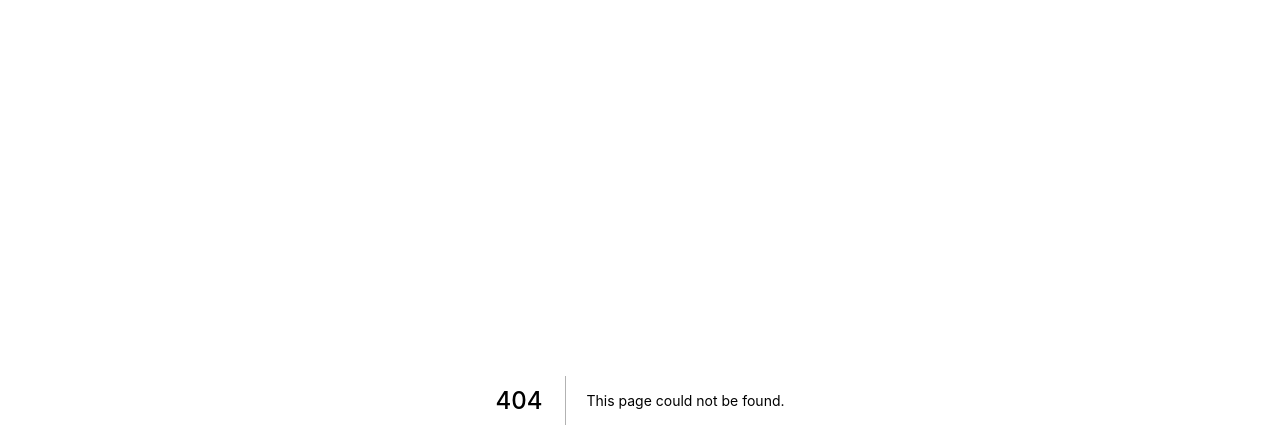
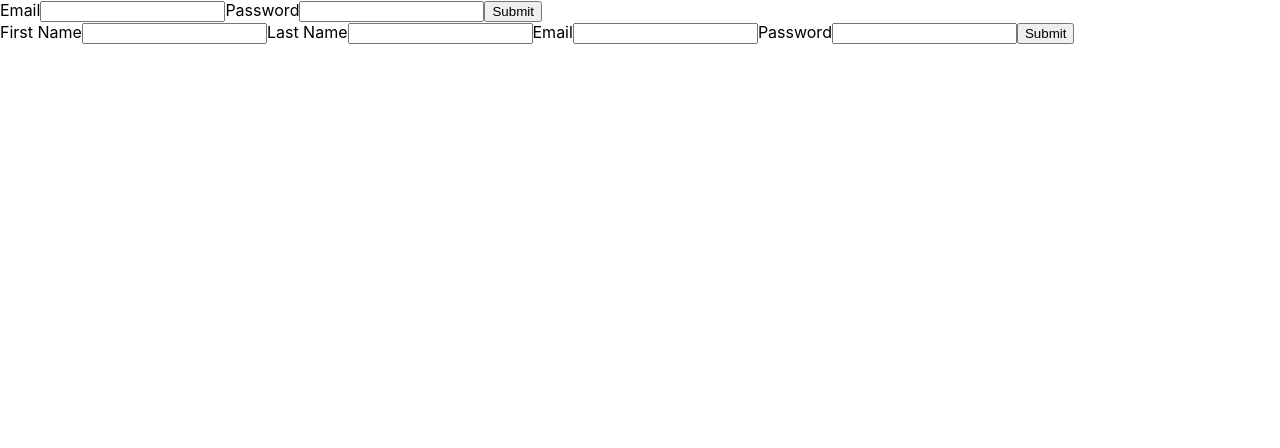
Before and after one commit to nathSierra/tata-todo, a Next.js app: page /login in a window 1280 px wide. Before the commit this address had no page. Shown: the top 448 px of the page. Built offline with nearby package versions, Linux system fonts and the light colour scheme.

Commit message:
feat: uses context api for login

```diff
--- a/common/components/TaskForm/TaskForm.tsx
+++ b/common/components/LoginForm/LoginForm.tsx
@@ -1,35 +1,33 @@
 import React from "react";
 import { Formik, Field, Form, ErrorMessage } from "formik";
-import { Itask } from "../Task/Task";
-
-type Iprops = {
-    task: Itask | null;
-    saveTask: (task: Itask) => void;
-}
+import {Iuser} from '../../models';
 
 
 
-export const initialTask: Itask = {name: '', difficulty: 0, id: '', isCompleted: false, description: ""};
 
-export default function TaskForm(props: Iprops) {
-    const {task, saveTask} = props;
+
+export const initialUser: Iuser = {firstName: '', lastName: '', id: '', email: '', groupID: '', password: ''};
+
+export default function LoginForm() {
+    // const {task, saveTask} = props;
 
   return (
       <Formik
        enableReinitialize
-       initialValues={task || initialTask}
+       initialValues={initialUser}
        onSubmit={(values, { setSubmitting }) => {
          console.info(values);
-         saveTask(values)
          setSubmitting(false);
        }}
      >
        {({ isSubmitting }) => (
          <Form>
-           <Field type="text" name="name" />
            {/* <ErrorMessage name="email" component="div" /> */}
-           <Field type="number" name="difficulty" />
-           <Field type="text" name="description" />
+           <label htmlFor="email">Email</label>
+           <Field type="text" name="email" />
+           <label htmlFor="password">Password</label>
+           <Field type="password" name="password" />
+
            {/* <ErrorMessage name="password" component="div" /> */}
            <button type="submit" disabled={isSubmitting}>
              Submit
--- /dev/null
+++ b/common/components/LoginForm/SignUpForm.tsx
@@ -0,0 +1,43 @@
+import React from "react";
+import { Formik, Field, Form, ErrorMessage } from "formik";
+import {Iuser} from '../../models';
+
+
+
+
+
+export const initialUser: Iuser = {firstName: '', lastName: '', id: '', email: '', groupID: '', password: ''};
+
+export default function SignUpForm() {
+    // const {task, saveTask} = props;
+
+  return (
+      <Formik
+       enableReinitialize
+       initialValues={initialUser}
+       onSubmit={(values, { setSubmitting }) => {
+         console.info(values);
+         setSubmitting(false);
+       }}
+     >
+       {({ isSubmitting }) => (
+         <Form>
+          <label htmlFor="firstName">First Name</label>
+           <Field type="text" name="firstName" />
+           {/* <ErrorMessage name="email" component="div" /> */}
+          <label htmlFor="lastName">Last Name</label>
+           <Field type="text" name="lastName" />
+          <label htmlFor="email">Email</label>
+           <Field type="text" name="email" />
+          <label htmlFor="password">Password</label>
+           <Field type="password" name="password" />
+
+           {/* <ErrorMessage name="password" component="div" /> */}
+           <button type="submit" disabled={isSubmitting}>
+             Submit
+           </button>
+         </Form>
+       )}
+     </Formik>
+  );
+}
--- a/common/components/Task/Task.tsx
+++ b/common/components/Task/TaskForm/Task.tsx
@@ -1,5 +1,5 @@
 import React from 'react'
-import { IbaseObject } from '../../models';
+import { IbaseObject } from '../../../models';
 
 export interface Itask extends IbaseObject {
     name: string;
--- a/common/components/TaskList/TaskList.tsx
+++ b/common/components/Task/TaskList/TaskList.tsx
@@ -1,11 +1,11 @@
 import React from 'react'
-import { Task, Itask } from '../Task/Task'
+import { Task, Itask } from '../TaskForm/Task'
 
 
 type Iprops = {
     tasks: Itask[];
     setSelectedTask: (task: Itask) => void;
-    onDelete: (id: number) => void;
+    onDelete: (id: string) => void;
 }
 
 
--- /dev/null
+++ b/common/contexts/authContext.tsx
@@ -0,0 +1,58 @@
+import { createContext, ReactNode, useContext, useState } from "react";
+import { Iuser } from "../models";
+
+type authContextType = {
+    user: Iuser | null;
+    login: () => void;
+    logout: () => void;
+};
+
+const authContextDefaultValues: authContextType = {
+    user: null,
+    login: () => {},
+    logout: () => {},
+};
+
+const AuthContext = createContext<authContextType>(authContextDefaultValues);
+
+export function useAuth() {
+    return useContext(AuthContext);
+}
+
+type Props = {
+    children: ReactNode;
+};
+
+const NathanUser = {
+  firstName: 'Nathan',
+  lastName: 'Sierra',
+  email: 'email.tail',
+  id: '1',
+
+}
+
+export function AuthProvider({ children }: Props) {
+      const [user, setUser] = useState<Iuser | null>(null);
+
+    const login = () => {
+        setUser(NathanUser);
+    };
+
+    const logout = () => {
+        setUser(null);
+    };
+
+    const value = {
+        user,
+        login,
+        logout,
+    };
+
+    return (
+        <>
+            <AuthContext.Provider value={value}>
+                {children}
+            </AuthContext.Provider>
+        </>
+    );
+}
--- a/pages/_app.tsx
+++ b/pages/_app.tsx
@@ -1,7 +1,10 @@
 import '../styles/globals.css'
 import type { AppProps } from 'next/app'
+import { AuthProvider } from '../common/contexts/authContext';
 
 function MyApp({ Component, pageProps }: AppProps) {
-  return <Component {...pageProps} />
+  return (<AuthProvider>
+                <Component {...pageProps} />
+            </AuthProvider>);
 }
 export default MyApp
--- /dev/null
+++ b/pages/_document.js
@@ -0,0 +1,20 @@
+import Document, { Html, Head, Main, NextScript } from 'next/document'
+
+class MyDocument extends Document {
+  render() {
+    return (
+      <Html>
+        <Head>
+        <link rel="stylesheet" href="https://fonts.googleapis.com/css?family=Roboto:300,400,500,700&display=swap" />
+
+        </Head>
+        <body>
+          <Main />
+          <NextScript />
+        </body>
+      </Html>
+    )
+  }
+}
+
+export default MyDocument
--- /dev/null
+++ b/pages/login.tsx
@@ -0,0 +1,12 @@
+import React from 'react'
+import LoginForm from '../common/components/LoginForm/LoginForm'
+import SignUpForm from '../common/components/LoginForm/SignUpForm'
+
+export default function Login() {
+  return (
+    <>
+   <LoginForm />
+   <SignUpForm />
+   </>
+  )
+}
```
Also changed, not shown: common/components/Task/TaskForm/TaskForm.tsx (added, +44 -0 lines), common/models.ts (+8 -0 lines), pages/index.tsx (+15 -74 lines), pages/manageTasks.tsx (+81 -6 lines).
